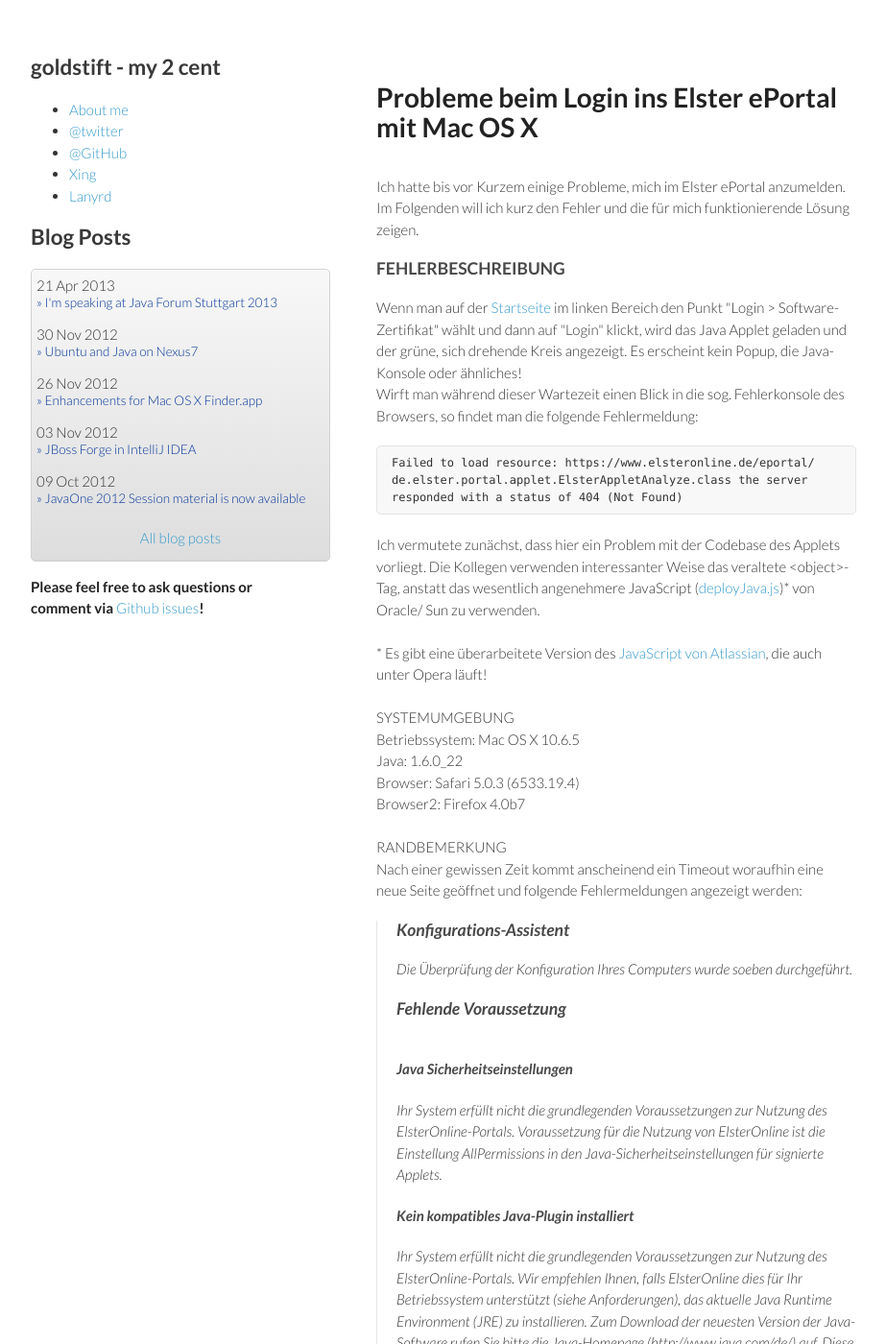
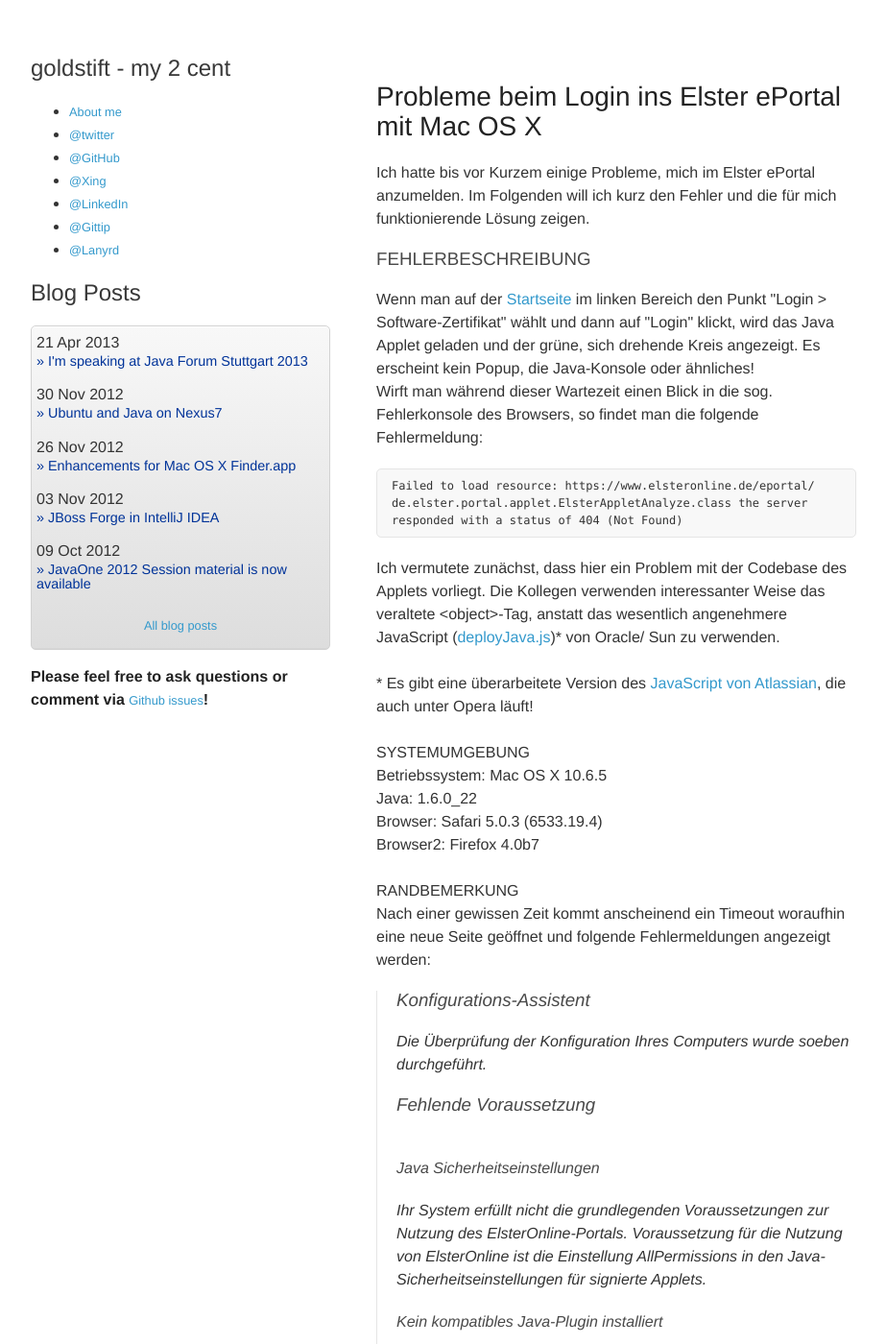
Before and after one commit to aheusingfeld/aheusingfeld.github.io, a Jekyll site: the page built from _posts/2011-01-19-probleme-beim-login-ins-elster-eportal-mit-mac-os-x.html, in a window 1280 px wide and 1400 px high. Shown: the whole window at 96% size, without its empty margins (178-1101 px from the left). Built offline with Jekyll 4.4.1, drawn with Linux system fonts in a browser that asks for light colours; comment, search, counter and statistics services are not loaded; some of the changed text lies outside the part shown.

Commit message:
Blog layout changes

```diff
--- a/_layouts/default.html
+++ b/_layouts/default.html
@@ -20,8 +20,10 @@
 			<li><a href="/">About me</a></li>
 			<li><a href="http://twitter.com/goldstift">@twitter</a></li>
 			<li><a href="https://github.com/aheusingfeld">@GitHub</a></li>
-			<li><a href="http://www.xing.com/profile/Alexander_Heusingfeld">Xing</a></li>
-			<li><a href="http://lanyrd.com/profile/goldstift/">Lanyrd</a></li>
+			<li><a href="http://www.xing.com/profile/Alexander_Heusingfeld">@Xing</a></li>
+			<li><a href="http://www.linkedin.com/pub/alexander-heusingfeld/62/89/820">@LinkedIn</a></li>
+			<li><a href="https://www.gittip.com/goldstift/">@Gittip</a></li>
+			<li><a href="http://lanyrd.com/profile/goldstift/">@Lanyrd</a></li>
 		</ul>
 		<h2>Blog Posts</h2>
 			<div id="nav">
--- a/_layouts/post.html
+++ b/_layouts/post.html
@@ -1,10 +1,9 @@
 ---
 layout: default
 ---
-<div id="post">
+<article id="post">
 {{ content }}
-<p class="issues"><strong>New comments can be found in <a href="https://github.com/aheusingfeld/aheusingfeld.github.com/issues?labels={{ page.label }}">Github issues</a>.</strong></p>
-</div>
+</article>
 
 <div id="related">
   <h2>Related Posts</h2>
--- a/stylesheets/styles.css
+++ b/stylesheets/styles.css
@@ -1,15 +1,14 @@
-@import url(https://fonts.googleapis.com/css?family=Lato:300italic,700italic,300,700);
-
 body {
   padding:50px;
-  font:15px/1.5 Lato, "Helvetica Neue", Helvetica, Arial, sans-serif;
+  font:16px/1.5 "Helvetica Neue", Helvetica, Arial, sans-serif;
   color:#333;
-  font-weight:normal;
+  font-weight:200;
 }
 
 h1, h2, h3, h4, h5, h6 {
   color:#222;
   margin:0 0 20px;
+  font-weight:500;
 }
 
 p, ul, ol, table, pre, dl {
@@ -45,6 +44,7 @@
   margin-top:-0.6em;
   display:block;
 }
+header a { font-size:0.8em;}
 
 .wrapper {
   width:860px;
```
